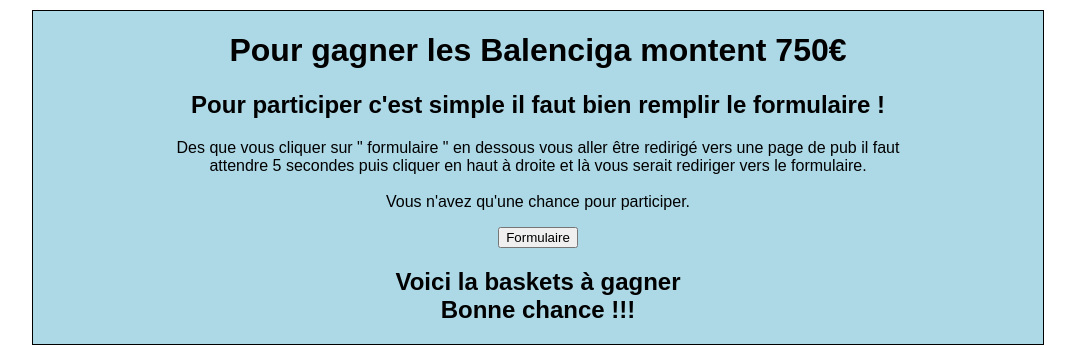
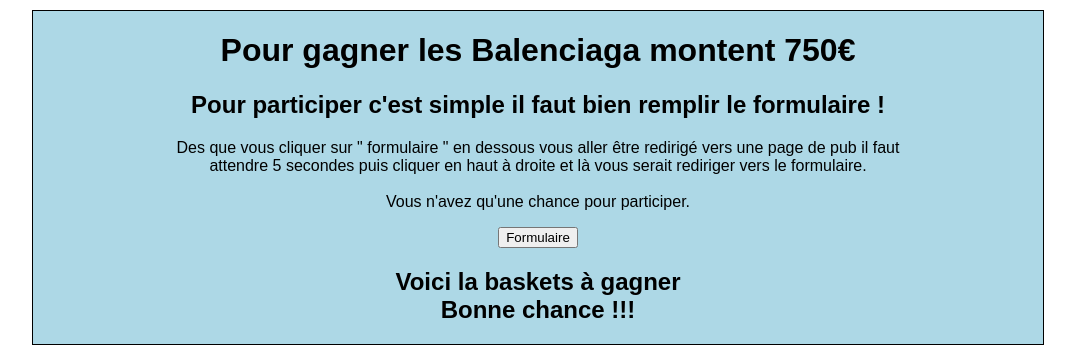
Before and after one commit to tirage-au-sort/Tirage-au-sort, a plain HTML site: page index.html in a window 1280 px wide. Shown: the top 346 px of the page, without its empty margins (102-1177 px from the left). Drawn offline with Linux system fonts and the light colour scheme.

Commit message:
Add files via upload

```diff
--- a/index.html
+++ b/index.html
@@ -6,7 +6,7 @@
 </head>
 <body>
 	<div id="texte">
-		<h1>Pour gagner les Balenciga montent 750€</h1>
+		<h1>Pour gagner les Balenciaga montent 750€</h1>
 		<h2>Pour participer c'est simple il faut bien remplir le formulaire !</h2>
 		<p>Des que vous cliquer sur " formulaire " en dessous vous aller être redirigé vers une page de pub il faut attendre 5 secondes puis cliquer en haut à droite et là vous serait rediriger vers le formulaire. <br><br>Vous n'avez qu'une chance pour participer.</p>
 		<a href="http://sowernal.com/1x54">
```
